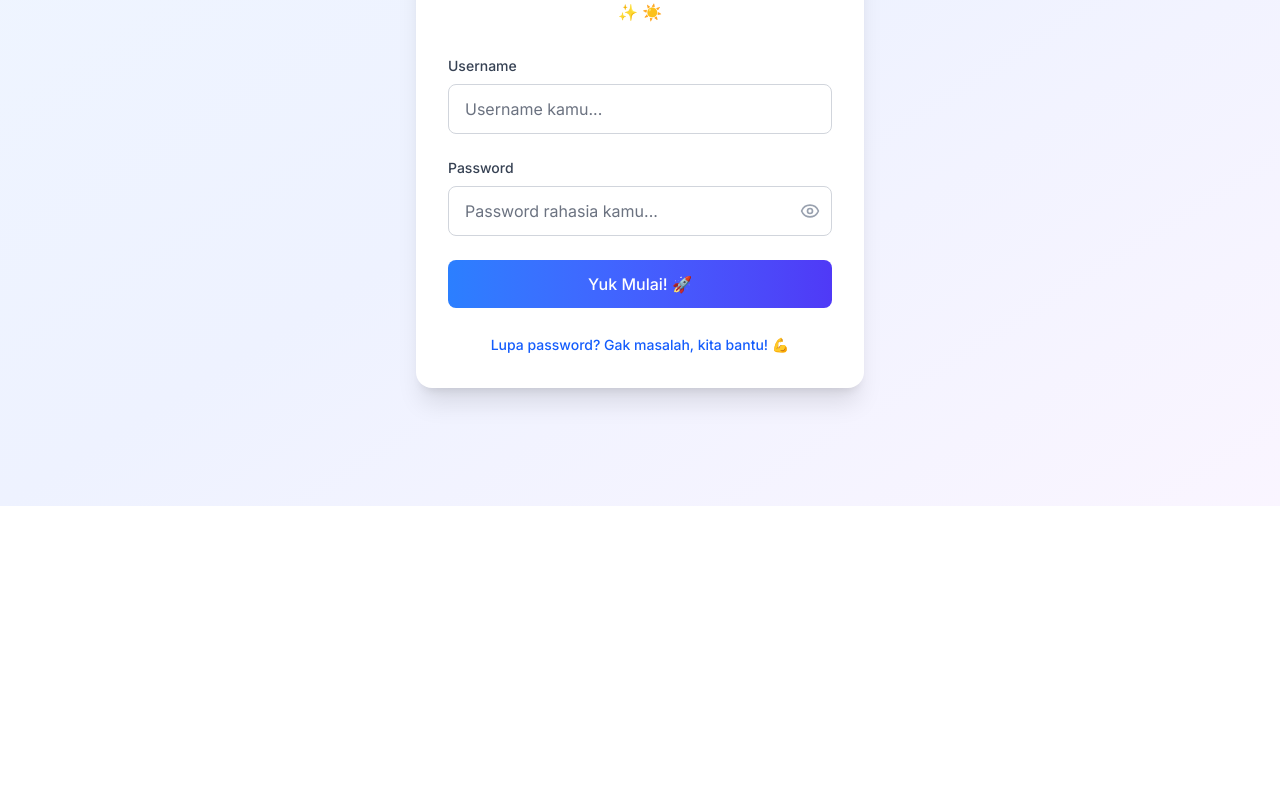
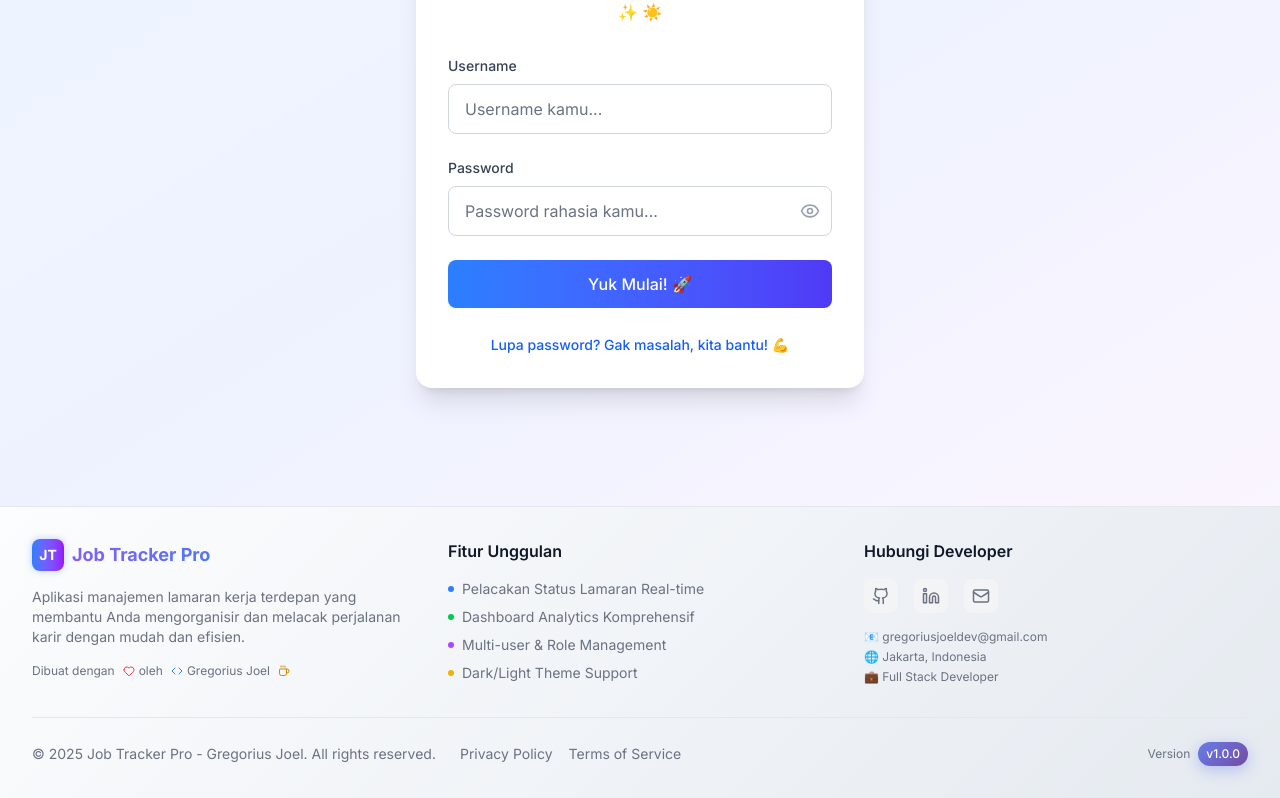
Before and after one commit to gregoriusjoel/JobTracker, a Next.js app: page /login in a window 1280 px wide. Shown: the part 294-1092 px from the top of the page. Before the commit the page ends 800 px from the top, so only its background shows below. Built offline with nearby package versions, Linux system fonts and the light colour scheme; no server answers.

Commit message:
add footer

```diff
--- a/src/app/globals.css
+++ b/src/app/globals.css
@@ -1,4 +1,5 @@
 @import "tailwindcss";
+@import "../styles/footer.css";
 
 :root {
   --background: #ffffff;
--- a/src/app/layout.tsx
+++ b/src/app/layout.tsx
@@ -3,6 +3,7 @@ import { Inter } from "next/font/google";
 import "./globals.css";
 import { AuthProvider } from '@/context/AuthContext';
 import { ThemeProvider } from '@/context/ThemeContext';
+import { Footer } from '@/components/Footer';
 import { ToastContainer } from 'react-toastify';
 import 'react-toastify/dist/ReactToastify.css';
 
@@ -34,8 +35,7 @@ export default function RootLayout({
               (function() {
                 try {
                   const savedTheme = localStorage.getItem('job-tracker-theme');
-                  const systemTheme = window.matchMedia('(prefers-color-scheme: dark)').matches ? 'dark' : 'light';
-                  const theme = savedTheme || systemTheme;
+                  const theme = savedTheme || 'light'; // Default to light theme
 
                   if (theme === 'dark') {
                     document.documentElement.classList.add('dark');
@@ -47,7 +47,12 @@ export default function RootLayout({
         />
         <ThemeProvider>
           <AuthProvider>
-            {children}
+            <div className="min-h-screen flex flex-col">
+              <main className="flex-1">
+                {children}
+              </main>
+              <Footer />
+            </div>
             <ToastContainer
               position="top-right"
               autoClose={3000}
--- /dev/null
+++ b/src/components/Footer.tsx
@@ -0,0 +1,162 @@
+'use client';
+
+import { motion } from 'framer-motion';
+import { Heart, Code, Coffee, Github, Linkedin, Mail } from 'lucide-react';
+import { useTheme } from '@/context/ThemeContext';
+
+export const Footer: React.FC = () => {
+  const { theme } = useTheme();
+  const isDark = theme === 'dark';
+
+  const currentYear = new Date().getFullYear();
+
+  return (
+    <motion.footer
+      initial={{ opacity: 0, y: 20 }}
+      animate={{ opacity: 1, y: 0 }}
+      transition={{ duration: 0.5 }}
+      className="relative mt-auto border-t"
+      style={{
+        backgroundColor: isDark ? '#111827' : '#ffffff',
+        borderColor: isDark ? '#374151' : '#e5e7eb'
+      }}
+    >
+      {/* Gradient overlay */}
+      <div
+        className="absolute inset-0 opacity-50"
+        style={{
+          background: isDark
+            ? 'linear-gradient(135deg, #1f2937 0%, #111827 50%, #0f172a 100%)'
+            : 'linear-gradient(135deg, #f8fafc 0%, #e2e8f0 50%, #cbd5e1 100%)'
+        }}
+      />
+
+      <div className="relative z-10 max-w-7xl mx-auto px-4 sm:px-6 lg:px-8 py-8">
+        <div className="grid grid-cols-1 md:grid-cols-3 gap-8">
+
+          {/* Brand Section */}
+          <div className="space-y-4">
+            <div className="flex items-center space-x-2">
+              <div className="footer-brand-icon w-8 h-8 bg-gradient-to-r from-blue-500 to-purple-600 rounded-lg flex items-center justify-center">
+                <span className="text-white font-bold text-sm">JT</span>
+              </div>
+              <h3 className="text-lg font-bold footer-gradient-text">
+                Job Tracker Pro
+              </h3>
+            </div>
+            <p className="text-sm" style={{ color: isDark ? '#d1d5db' : '#6b7280' }}>
+              Aplikasi manajemen lamaran kerja terdepan yang membantu Anda mengorganisir dan melacak perjalanan karir dengan mudah dan efisien.
+            </p>
+            <div className="flex items-center space-x-1 text-xs footer-watermark" style={{ color: isDark ? '#9ca3af' : '#6b7280' }}>
+              <span>Dibuat dengan</span>
+              <Heart size={12} className="text-red-500 mx-1" />
+              <span>oleh</span>
+              <Code size={12} className="text-blue-500 mx-1" />
+              <span>Gregorius Joel</span>
+              <Coffee size={12} className="text-yellow-600 mx-1" />
+            </div>
+          </div>
+
+          {/* Features Section */}
+          <div className="space-y-4">
+            <h4 className="font-semibold" style={{ color: isDark ? '#f9fafb' : '#111827' }}>
+              Fitur Unggulan
+            </h4>
+            <ul className="space-y-2 text-sm" style={{ color: isDark ? '#d1d5db' : '#6b7280' }}>
+              <li className="flex items-center space-x-2">
+                <div className="w-1.5 h-1.5 bg-blue-500 rounded-full"></div>
+                <span>Pelacakan Status Lamaran Real-time</span>
+              </li>
+              <li className="flex items-center space-x-2">
+                <div className="w-1.5 h-1.5 bg-green-500 rounded-full"></div>
+                <span>Dashboard Analytics Komprehensif</span>
+              </li>
+              <li className="flex items-center space-x-2">
+                <div className="w-1.5 h-1.5 bg-purple-500 rounded-full"></div>
+                <span>Multi-user & Role Management</span>
+              </li>
+              <li className="flex items-center space-x-2">
+                <div className="w-1.5 h-1.5 bg-yellow-500 rounded-full"></div>
+                <span>Dark/Light Theme Support</span>
+              </li>
+            </ul>
+          </div>
+
+          {/* Contact & Social */}
+          <div className="space-y-4">
+            <h4 className="font-semibold" style={{ color: isDark ? '#f9fafb' : '#111827' }}>
+              Hubungi Developer
+            </h4>
+            <div className="flex space-x-4">
+              <motion.a
+                href="https://github.com/gregoriusjoel"
+                target="_blank"
+                rel="noopener noreferrer"
+                whileHover={{ scale: 1.1 }}
+                whileTap={{ scale: 0.95 }}
+                className="p-2 rounded-lg transition-colors"
+                style={{
+                  backgroundColor: isDark ? '#374151' : '#f3f4f6',
+                  color: isDark ? '#d1d5db' : '#6b7280'
+                }}
+              >
+                <Github size={18} />
+              </motion.a>
+              <motion.a
+                href="https://linkedin.com/in/gregoriusjoel"
+                target="_blank"
+                rel="noopener noreferrer"
+                whileHover={{ scale: 1.1 }}
+                whileTap={{ scale: 0.95 }}
+                className="p-2 rounded-lg transition-colors"
+                style={{
+                  backgroundColor: isDark ? '#374151' : '#f3f4f6',
+                  color: isDark ? '#d1d5db' : '#6b7280'
+                }}
+              >
+                <Linkedin size={18} />
+              </motion.a>
+              <motion.a
+                href="mailto:gregoriusjoeldev@gmail.com"
+                whileHover={{ scale: 1.1 }}
+                whileTap={{ scale: 0.95 }}
+                className="p-2 rounded-lg transition-colors"
+                style={{
+                  backgroundColor: isDark ? '#374151' : '#f3f4f6',
+                  color: isDark ? '#d1d5db' : '#6b7280'
+                }}
+              >
+                <Mail size={18} />
+              </motion.a>
+            </div>
+            <div className="text-xs space-y-1" style={{ color: isDark ? '#9ca3af' : '#6b7280' }}>
+              <p>📧 gregoriusjoeldev@gmail.com</p>
+              <p>🌐 Jakarta, Indonesia</p>
+              <p>💼 Full Stack Developer</p>
+            </div>
+          </div>
+        </div>
+
+        {/* Bottom Section */}
+        <div className="mt-8 pt-6 border-t" style={{ borderColor: isDark ? '#374151' : '#e5e7eb' }}>
+          <div className="flex flex-col md:flex-row justify-between items-center space-y-4 md:space-y-0">
+            <div className="flex flex-col md:flex-row items-center space-y-2 md:space-y-0 md:space-x-6 text-sm" style={{ color: isDark ? '#9ca3af' : '#6b7280' }}>
+              <span>© {currentYear} Job Tracker Pro - Gregorius Joel. All rights reserved.</span>
+              <div className="flex items-center space-x-4">
+                <span className="hover:text-blue-500 cursor-pointer transition-colors">Privacy Policy</span>
+                <span className="hover:text-blue-500 cursor-pointer transition-colors">Terms of Service</span>
+              </div>
+            </div>
+
+            <div className="flex items-center space-x-2 text-xs" style={{ color: isDark ? '#9ca3af' : '#6b7280' }}>
+              <span>Version</span>
+              <span className="version-badge px-2 py-1 text-white rounded-full font-medium">
+                v1.0.0
+              </span>
+            </div>
+          </div>
+        </div>
+      </div>
+    </motion.footer>
+  );
+};
--- a/src/context/ThemeContext.tsx
+++ b/src/context/ThemeContext.tsx
@@ -57,11 +57,10 @@ export const ThemeProvider: React.FC<ThemeProviderProps> = ({ children }) => {
     setMounted(true);
 
     if (typeof window !== 'undefined') {
-      // Get theme from localStorage or system preference
+      // Get theme from localStorage, default to light if not saved
       const savedTheme = localStorage.getItem('job-tracker-theme') as Theme;
-      const systemTheme = window.matchMedia('(prefers-color-scheme: dark)').matches ? 'dark' : 'light';
 
-      const initialTheme = savedTheme || systemTheme;
+      const initialTheme = savedTheme || 'light'; // Always default to light
       console.log('Initial theme:', initialTheme);
       setThemeState(initialTheme);
       applyTheme(initialTheme);
--- /dev/null
+++ b/src/styles/footer.css
@@ -0,0 +1,59 @@
+/* Footer Styling */
+
+/* Add subtle animation to footer elements */
+@keyframes footerGlow {
+  0% {
+    box-shadow: 0 0 5px rgba(59, 130, 246, 0.3);
+  }
+  50% {
+    box-shadow: 0 0 20px rgba(59, 130, 246, 0.6);
+  }
+  100% {
+    box-shadow: 0 0 5px rgba(59, 130, 246, 0.3);
+  }
+}
+
+.footer-brand-icon {
+  animation: footerGlow 3s ease-in-out infinite;
+}
+
+/* Custom gradient text animation */
+@keyframes gradientShift {
+  0% {
+    background-position: 0% 50%;
+  }
+  50% {
+    background-position: 100% 50%;
+  }
+  100% {
+    background-position: 0% 50%;
+  }
+}
+
+.footer-gradient-text {
+  background: linear-gradient(-45deg, #3b82f6, #8b5cf6, #ef4444, #10b981);
+  background-size: 400% 400%;
+  animation: gradientShift 4s ease infinite;
+  -webkit-background-clip: text;
+  -webkit-text-fill-color: transparent;
+  background-clip: text;
+}
+
+/* Disable print styles for footer */
+@media print {
+  .footer-protected {
+    display: none !important;
+  }
+}
+
+/* Add subtle hover effects */
+.footer-link:hover {
+  transform: translateY(-2px);
+  transition: transform 0.2s ease;
+}
+
+/* Version badge styling */
+.version-badge {
+  background: linear-gradient(135deg, #667eea 0%, #764ba2 100%);
+  box-shadow: 0 4px 15px rgba(102, 126, 234, 0.4);
+}
```
